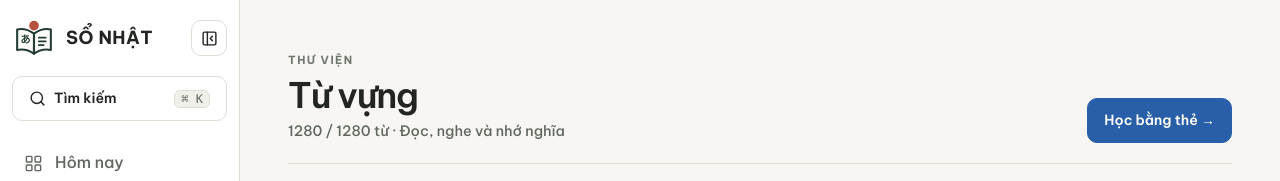
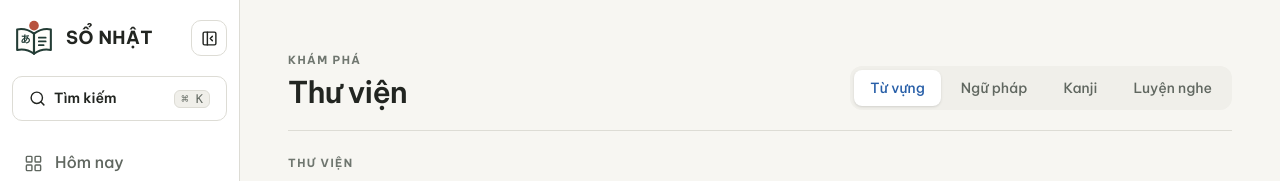
Before and after one commit to phitruong211/N3, a React (Vite) app: page /library in a window 1280 px wide. Both pictures are taken after a click on the button "Học thử". Shown: the top 181 px of the page. Built offline with nearby package versions, Linux system fonts and the light colour scheme; no server answers; a web font is replaced by a local one.

Commit message:
feat: unify library navigation and notices

```diff
--- a/src/App.tsx
+++ b/src/App.tsx
@@ -15,6 +15,7 @@ import { AuthPage } from '@/components/auth/AuthPage';
 import { AuthDialog, SessionNotices } from '@/components/auth/AuthDialog';
 import { NotFoundPage } from '@/components/layout/NotFoundPage';
 import { resolveInitialPath } from '@/lib/navigation';
+import { LibraryLayout } from '@/components/library/LibraryLayout';
 
 const Dashboard = lazy(() => import('@/components/dashboard/Dashboard').then((module) => ({ default: module.Dashboard })));
 const VocabularyPage = lazy(() => import('@/components/vocabulary/VocabularyPage').then((module) => ({ default: module.VocabularyPage })));
@@ -59,11 +60,13 @@ function AppContent() {
         <Routes>
           <Route path="/" element={<RootRedirect />} />
           <Route path="/today" element={<Dashboard />} />
-          <Route path="/library" element={<Navigate to="/library/vocabulary" replace />} />
-          <Route path="/library/vocabulary" element={<VocabularyPage />} />
-          <Route path="/library/grammar" element={<GrammarPage />} />
-          <Route path="/library/kanji" element={<KanjiPage />} />
-          <Route path="/library/listening" element={<ListeningPage />} />
+          <Route path="/library" element={<LibraryLayout />}>
+            <Route index element={<Navigate to="vocabulary" replace />} />
+            <Route path="vocabulary" element={<VocabularyPage />} />
+            <Route path="grammar" element={<GrammarPage />} />
+            <Route path="kanji" element={<KanjiPage />} />
+            <Route path="listening" element={<ListeningPage />} />
+          </Route>
           <Route path="/decks" element={<DecksRoute />} />
           <Route path="/review" element={<SRSPage />} />
           <Route path="/quiz" element={<QuizPage />} />
--- a/src/components/auth/AuthDialog.tsx
+++ b/src/components/auth/AuthDialog.tsx
@@ -1,7 +1,5 @@
 import { useEffect, useRef, useState } from 'react';
 import { useAuth } from '@/hooks/useAuth';
-import { hasLegacyLearningData } from '@/lib/storage';
-import { AccountLearningStatus } from './AccountLearningStatus';
 import { AuthPage } from './AuthPage';
 
 export function AuthDialog() {
@@ -41,8 +39,6 @@ export function SessionNotices() {
     return () => window.removeEventListener('learning-storage-error', failed);
   }, []);
   return <div className="space-y-3 mb-5">
-    <AccountLearningStatus />
-    {hasLegacyLearningData() && <p className="study-copy" role="note">Dữ liệu học phiên bản cũ vẫn được giữ trên thiết bị. Vì chưa xác định được chủ sở hữu, dữ liệu này chưa tự chuyển vào Guest hoặc tài khoản.</p>}
     {storageError && <p role="alert" className="text-[var(--color-error)]">Không lưu được dữ liệu trên thiết bị. Hãy kiểm tra dung lượng trình duyệt; thay đổi vừa rồi có thể chưa được lưu.</p>}
     {restoreError && <p role="alert" className="study-copy">{restoreError}</p>}
   </div>;
--- a/src/components/dashboard/Dashboard.tsx
+++ b/src/components/dashboard/Dashboard.tsx
@@ -6,6 +6,7 @@ import { ArrowRight, BookOpen, ScrollText, Languages, RotateCcw, Layers, Headpho
 import { PageHeading } from '@/components/ui/StudyUI';
 import type { PageId } from '@/types';
 import { useAuth } from '@/hooks/useAuth';
+import { hasLegacyLearningData } from '@/lib/storage';
 
 export function Dashboard() {
   const { getStudyDays } = useLearningStorage();
@@ -41,6 +42,10 @@ export function Dashboard() {
       <div><p className="font-semibold text-[var(--color-text)]">Bạn có một bộ thẻ đang tạo dở</p><p className="mt-1 text-sm text-[var(--color-text-secondary)]">Tiếp tục từ bước bạn đã dừng, nội dung nhập vẫn được giữ nguyên.</p></div>
       <button className="study-button shrink-0" onClick={() => setCurrentPage('flashcards')}>Tiếp tục tạo bộ <ArrowRight size={17}/></button>
     </section>}
+    {hasLegacyLearningData() && <section className="flex flex-col gap-3 rounded-xl border border-[var(--color-border)] bg-[var(--color-surface)] p-4 sm:flex-row sm:items-center sm:justify-between" role="note">
+      <div><p className="font-semibold text-[var(--color-text)]">Có dữ liệu học từ phiên bản cũ</p><p className="mt-1 text-sm text-[var(--color-text-secondary)]">Dữ liệu vẫn an toàn trên thiết bị. Bạn có thể kiểm tra và chuyển trong Cài đặt.</p></div>
+      <button className="study-button shrink-0" onClick={() => setCurrentPage('settings')}>Xem dữ liệu</button>
+    </section>}
     <section aria-labelledby="library-title" className="space-y-4">
       <div className="flex items-end justify-between gap-3"><div><p className="study-eyebrow">Khám phá</p><h2 id="library-title" className="text-xl font-semibold">Thư viện học</h2></div><span className="text-xs text-[var(--color-text-tertiary)]">N2 / N3 / N4</span></div>
       <div className="grid gap-3 sm:grid-cols-2 xl:grid-cols-4">
--- /dev/null
+++ b/src/components/library/LibraryLayout.tsx
@@ -0,0 +1,20 @@
+import { NavLink, Outlet } from 'react-router-dom';
+
+const tabs = [
+  ['/library/vocabulary', 'Từ vựng'],
+  ['/library/grammar', 'Ngữ pháp'],
+  ['/library/kanji', 'Kanji'],
+  ['/library/listening', 'Luyện nghe'],
+] as const;
+
+export function LibraryLayout() {
+  return <div className="space-y-6">
+    <div className="flex flex-col gap-4 border-b border-[var(--color-border)] pb-5 xl:flex-row xl:items-end xl:justify-between">
+      <div><p className="study-eyebrow">KHÁM PHÁ</p><h1 className="mt-1 text-2xl font-semibold tracking-tight sm:text-3xl">Thư viện</h1></div>
+      <nav aria-label="Nội dung thư viện" className="flex max-w-full gap-1 overflow-x-auto rounded-xl bg-[var(--color-surface-alt)] p-1">
+        {tabs.map(([to, label]) => <NavLink key={to} to={to} className={({ isActive }) => `whitespace-nowrap rounded-lg px-4 py-2 text-sm font-medium transition-colors ${isActive ? 'bg-[var(--color-surface)] text-[var(--color-accent-text)] shadow-sm' : 'text-[var(--color-text-secondary)] hover:text-[var(--color-text)]'}`}>{label}</NavLink>)}
+      </nav>
+    </div>
+    <Outlet/>
+  </div>;
+}
--- a/src/components/settings/SettingsPage.tsx
+++ b/src/components/settings/SettingsPage.tsx
@@ -5,6 +5,7 @@ import { useLearningStorage } from '@/hooks/useApp';
 import type { ThemeMode } from '@/types';
 import { PageHeading } from '@/components/ui/StudyUI';
 import { useAuth } from '@/hooks/useAuth';
+import { AccountLearningStatus } from '@/components/auth/AccountLearningStatus';
 
 const themes: { id: ThemeMode; label: string }[] = [
   { id: 'light', label: 'Sáng' }, { id: 'dark', label: 'Tối' },
@@ -30,6 +31,7 @@ export function SettingsPage() {
           <h2 className="text-base font-semibold text-[var(--color-text)]">Tài khoản</h2>
           <p className="study-copy mt-1">{user ? `${user.displayName} · ${user.email}` : 'Bạn đang học thử trên thiết bị này.'}</p>
           <button className="study-button mt-4" onClick={() => user ? void signOut() : requestAuth()}>{user ? 'Đăng xuất' : 'Đăng nhập / Đăng ký'}</button>
+          {user && <div className="mt-5 border-t border-[var(--color-border)] pt-4"><AccountLearningStatus /></div>}
         </section>
         <section className="study-panel">
           <h2 className="text-base font-semibold text-[var(--color-text)]">Giao diện</h2>
```
